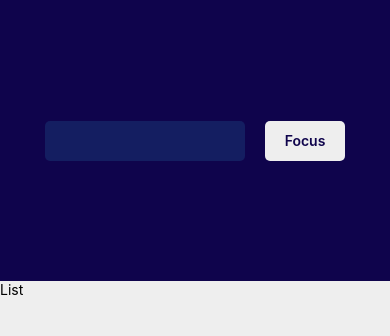
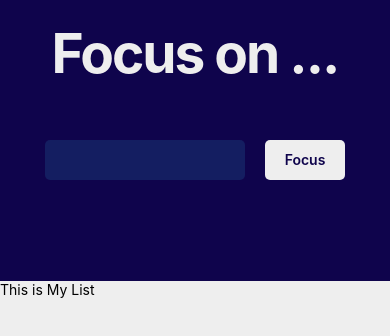
Before and after one commit to danilesky/RN-TimerApp, a React Native app: screen / in a window 390 px wide. Shown: the top 336 px of the page. Built offline with nearby package versions, Linux system fonts and the light colour scheme.

Commit message:
finish headline componentn

```diff
--- /dev/null
+++ b/src/components/Headline.js
@@ -0,0 +1,27 @@
+import React from 'react'
+import { Text, StyleSheet } from 'react-native'
+import { colors } from '../utils/colors'
+
+const Headline = ({ ...props }) => {
+    return (
+        <Text style={[styles(props.theme).text, props.customStyle]}>
+            {props.title}
+        </Text >
+    )
+}
+
+const styles = (theme) => StyleSheet.create({
+    text: {
+        color: theme === 'dark' ? colors.darkBlue : colors.white,
+        fontWeight: '700',
+        fontSize: 55,
+        justifySelf: 'center',
+        alignSelf: 'center',
+        marginTop: 20,
+        marginBottom: 60,
+        letterSpacing: -2,
+        textAlign: 'center',
+    }
+})
+
+export default Headline
--- a/src/features/Focus.js
+++ b/src/features/Focus.js
@@ -1,17 +1,21 @@
 import React from 'react'
 import { TextInput, View, StyleSheet, Text, SafeAreaView } from 'react-native'
 import Button from '../components/Button';
+import Headline from '../components/Headline';
 import { colors } from '../utils/colors';
 
 export const Focus = () => {
     return (
         <View style={styles.container}>
             <SafeAreaView style={styles.headerContainer}>
-                <TextInput style={styles.input} />
-                <Button title={"Focus"} />
+                <Headline theme={'light'} title={'Focus on ...'} />
+                <View style={styles.headerWrapper}>
+                    <TextInput style={styles.input} />
+                    <Button title={"Focus"} />
+                </View>
             </SafeAreaView>
             <SafeAreaView style={styles.bodyContainer}>
-                <Text>List</Text>
+                <Text>This is My List</Text>
             </SafeAreaView>
         </View >
     )
@@ -24,9 +28,13 @@ const styles = StyleSheet.create({
     },
     headerContainer: {
         flex: 1,
+        flexDirection: 'column',
+    },
+    headerWrapper: {
+        flex: 0.2,
         flexDirection: 'row',
         justifyContent: 'center',
-        alignItems: 'center'
+        alignItems: 'center',
     },
     input: {
         height: 40,
```
